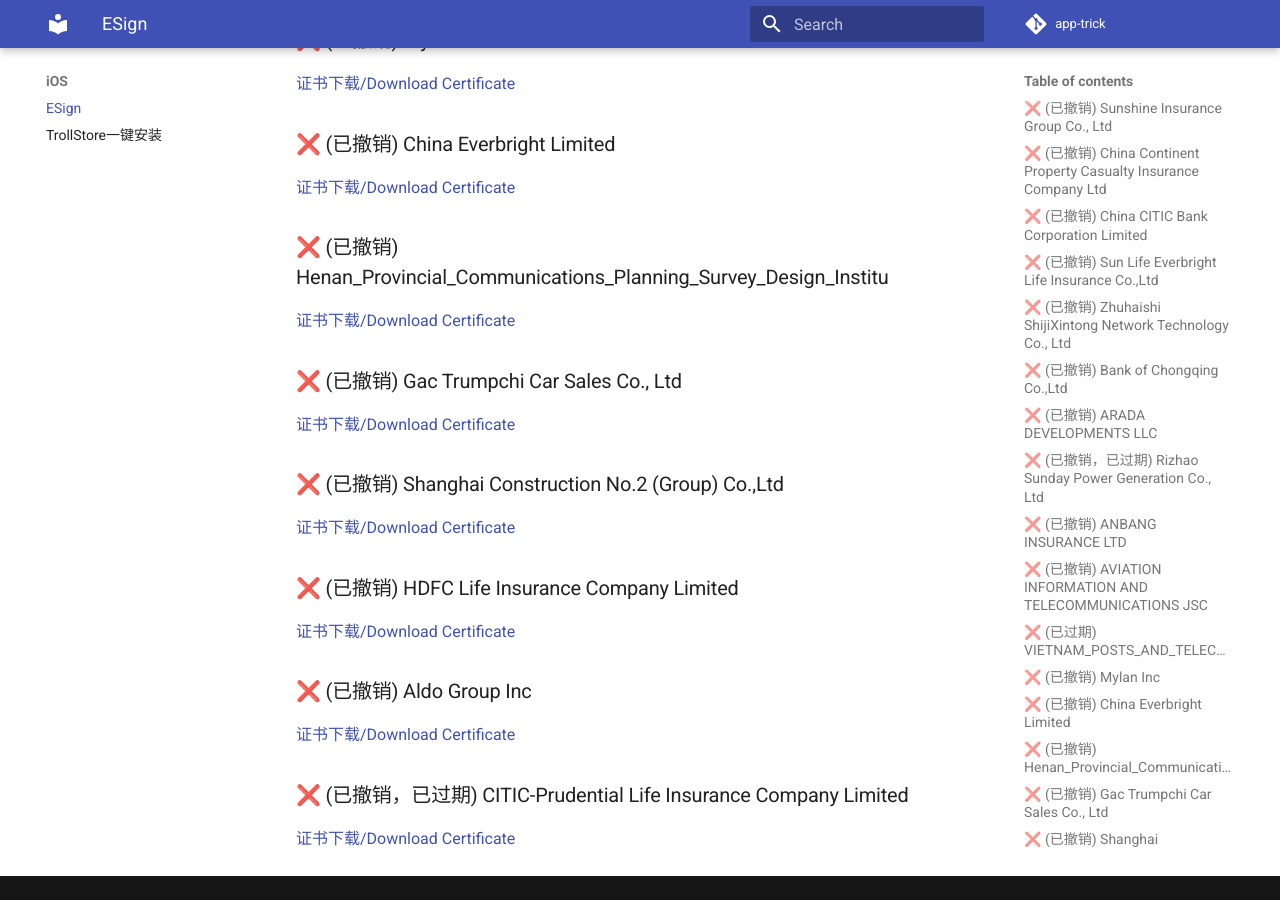
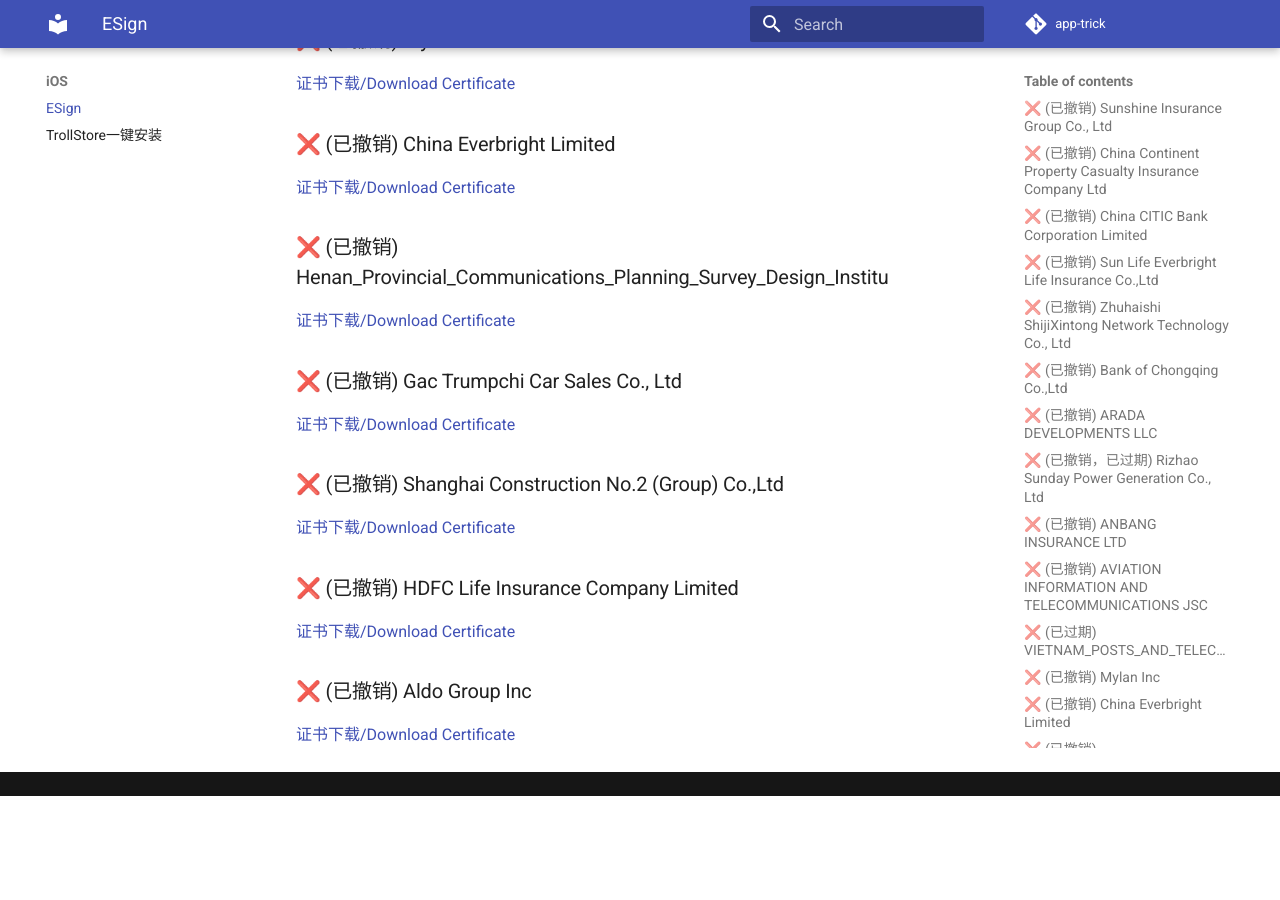
Before and after one commit to app-trick/app-trick.github.io, an MkDocs documentation site: the page built from docs/iOS/Esign.md, in a window 1280 px wide and 900 px high, scrolled down 1569 px. Built offline with MkDocs 1.6.1 and Material for MkDocs 9.7.7, drawn with Linux system fonts in a browser that asks for light colours; comment, search, counter and statistics services are not loaded; after the commit the page ends 2365 px from its top, so only the background shows below that.

Commit message:
Esign Repo Update

```diff
--- a/docs/iOS/Esign.md
+++ b/docs/iOS/Esign.md
@@ -44,5 +44,3 @@
 [证书下载/Download Certificate](/iOS/cert/HDFC%20Life%20Insurance%20Company%20Limited.zip)
 ### ❌ (已撤销) Aldo Group Inc
 [证书下载/Download Certificate](/iOS/cert/Aldo%20Group%20Inc.zip)
-### ❌ (已撤销，已过期) CITIC-Prudential Life Insurance Company Limited
-[证书下载/Download Certificate](/iOS/cert/CITIC-Prudential%20Life%20Insurance%20Company%20Limited.zip)
--- a/docs/iOS/cert/list.txt
+++ b/docs/iOS/cert/list.txt
@@ -16,4 +16,3 @@
 Shanghai Construction No.2 (Group) Co.,Ltd.zip
 HDFC Life Insurance Company Limited.zip
 Aldo Group Inc.zip
-CITIC-Prudential Life Insurance Company Limited.zip
```
Also changed, not shown: 1 other file.
